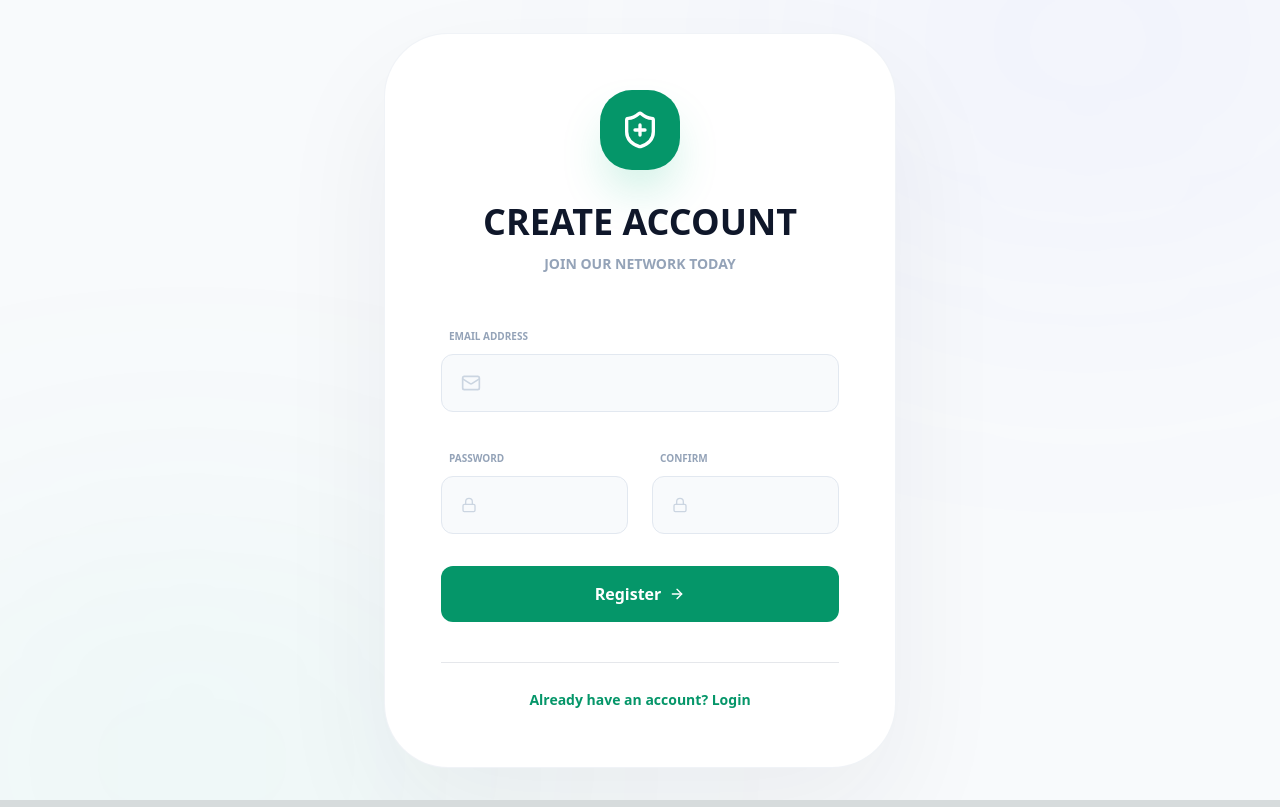
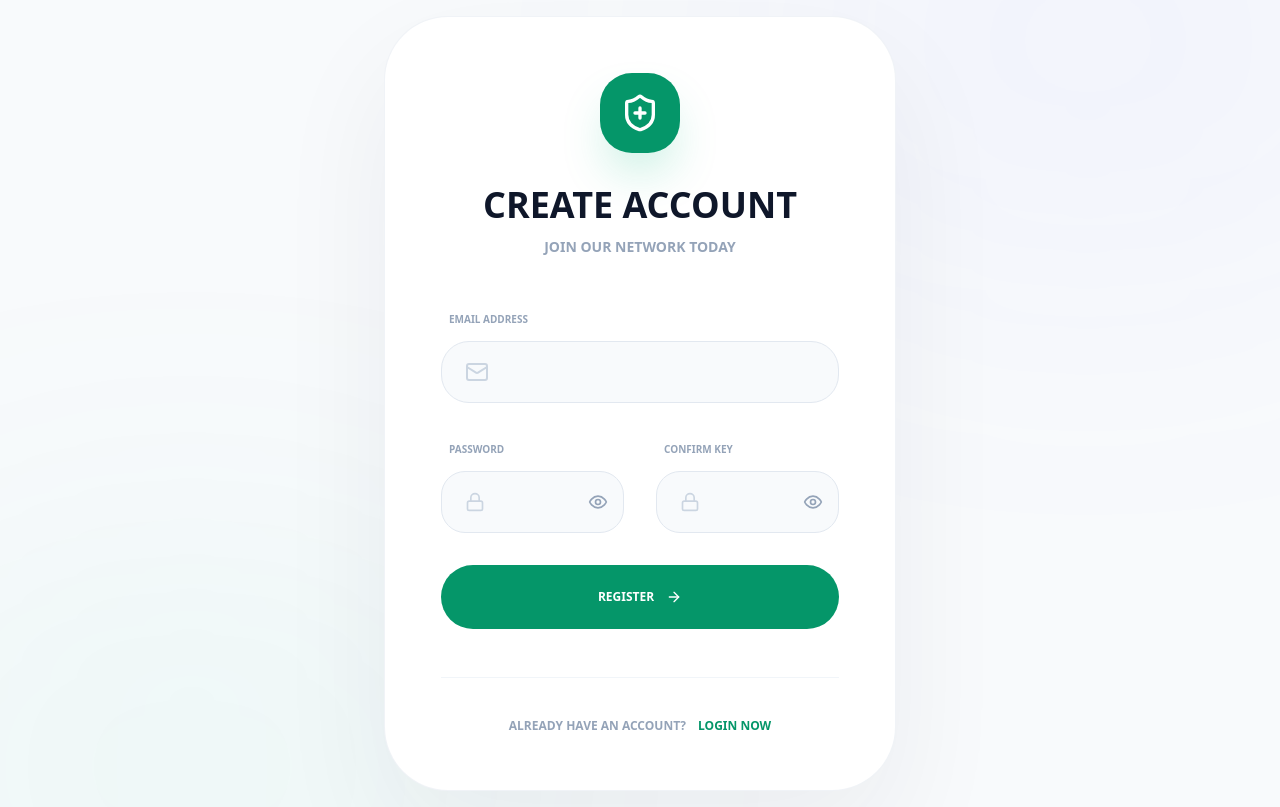
Before and after one commit to SumitCitrusbug/dcl-pin, a Next.js app: page /register in a window 1280 px wide. Built offline with nearby package versions, Linux system fonts and the light colour scheme.

Commit message:
Implement password visibility toggle in registration form
Added password visibility toggle for password and confirm password fields.

```diff
--- a/src/app/register/page.tsx
+++ b/src/app/register/page.tsx
@@ -4,7 +4,7 @@ import { useState } from "react";
 import { useRouter } from "next/navigation";
 import Link from "next/link";
 import useToast from "@/components/Toast";
-import { Loader2, Mail, Lock, ShieldPlus, ArrowRight } from "lucide-react";
+import { Loader2, Mail, Lock, ShieldPlus, ArrowRight, Eye, EyeOff } from "lucide-react";
 
 export default function RegisterPage() {
   const [formData, setFormData] = useState({
@@ -13,6 +13,9 @@ export default function RegisterPage() {
     confirmPassword: ""
   });
   const [loading, setLoading] = useState(false);
+  const [showPassword, setShowPassword] = useState(false);
+  const [showConfirm, setShowConfirm] = useState(false);
+
   const { showToast, ToastComponent } = useToast();
   const router = useRouter();
 
@@ -49,7 +52,7 @@ export default function RegisterPage() {
         const data = await res.json();
         showToast(data.error || "Registration failed", "error");
       }
-    } catch (err) {
+    } catch {
       showToast("Something went wrong", "error");
     }
 
@@ -58,12 +61,14 @@ export default function RegisterPage() {
 
   return (
     <div className="flex items-center justify-center min-h-screen bg-[#f8fafc] p-4 font-sans relative overflow-hidden">
+
       <div className="absolute top-[-20%] right-[-10%] w-[50%] h-[50%] bg-indigo-500/5 rounded-full blur-[140px]" />
       <div className="absolute bottom-[-20%] left-[-10%] w-[50%] h-[50%] bg-emerald-500/5 rounded-full blur-[140px]" />
 
       <div className="w-full max-w-lg relative z-10">
         <div className="bg-white p-8 md:p-14 rounded-[4rem] shadow-[0_50px_120px_rgba(30,41,59,0.06)] border border-slate-200/50">
 
+          {/* Header */}
           <div className="text-center mb-12">
             <div className="inline-flex items-center justify-center w-20 h-20 bg-emerald-600 rounded-[2rem] shadow-2xl shadow-emerald-500/30 mb-8">
               <ShieldPlus className="w-10 h-10 text-white" />
@@ -72,69 +77,101 @@ export default function RegisterPage() {
             <p className="text-slate-400 font-bold text-sm uppercase">Join our network today</p>
           </div>
 
+          {/* Form */}
           <form onSubmit={handleSubmit} className="space-y-8">
 
-            <div>
+            {/* Email */}
+            <div className="space-y-3">
               <label className="text-[10px] font-black text-slate-400 uppercase ml-2">Email Address</label>
-              <div className="relative mt-2">
-                <Mail className="absolute left-5 top-1/2 -translate-y-1/2 text-slate-300 w-5 h-5" />
+              <div className="relative group">
+                <Mail className="absolute left-6 top-1/2 -translate-y-1/2 text-slate-300 w-6 h-6" />
                 <input
                   type="email"
                   value={formData.email}
-                  onChange={(e) => setFormData({ ...formData, email: e.target.value })}
-                  className="w-full pl-14 pr-4 py-4 bg-slate-50 border border-slate-200 rounded-xl outline-none"
+                  onChange={(e) => setFormData({...formData, email: e.target.value})}
+                  className="block w-full pl-16 pr-6 py-5 bg-slate-50 border border-slate-200 rounded-[1.75rem] outline-none font-bold text-sm text-black placeholder:text-slate-400"
                   required
                 />
               </div>
             </div>
 
-            <div className="grid grid-cols-2 gap-6">
-              <div>
+            {/* Passwords */}
+            <div className="grid grid-cols-1 sm:grid-cols-2 gap-8">
+
+              {/* Password */}
+              <div className="space-y-3">
                 <label className="text-[10px] font-black text-slate-400 uppercase ml-2">Password</label>
-                <div className="relative mt-2">
-                  <Lock className="absolute left-5 top-1/2 -translate-y-1/2 text-slate-300 w-4 h-4" />
+                <div className="relative group">
+                  <Lock className="absolute left-6 top-1/2 -translate-y-1/2 text-slate-300 w-5 h-5" />
+
                   <input
-                    type="password"
+                    type={showPassword ? "text" : "password"}
                     value={formData.password}
-                    onChange={(e) => setFormData({ ...formData, password: e.target.value })}
-                    className="w-full pl-12 pr-4 py-4 bg-slate-50 border border-slate-200 rounded-xl outline-none"
+                    onChange={(e) => setFormData({...formData, password: e.target.value})}
+                    className="block w-full pl-14 pr-12 py-5 bg-slate-50 border border-slate-200 rounded-[1.5rem] outline-none font-bold text-sm text-black placeholder:text-slate-400"
                     required
                   />
+
+                  <button
+                    type="button"
+                    onClick={() => setShowPassword(!showPassword)}
+                    className="absolute right-4 top-1/2 -translate-y-1/2 text-slate-400"
+                  >
+                    {showPassword ? <EyeOff className="w-5 h-5" /> : <Eye className="w-5 h-5" />}
+                  </button>
                 </div>
               </div>
 
-              <div>
-                <label className="text-[10px] font-black text-slate-400 uppercase ml-2">Confirm</label>
-                <div className="relative mt-2">
-                  <Lock className="absolute left-5 top-1/2 -translate-y-1/2 text-slate-300 w-4 h-4" />
+              {/* Confirm Password */}
+              <div className="space-y-3">
+                <label className="text-[10px] font-black text-slate-400 uppercase ml-2">Confirm Key</label>
+                <div className="relative group">
+                  <Lock className="absolute left-6 top-1/2 -translate-y-1/2 text-slate-300 w-5 h-5" />
+
                   <input
-                    type="password"
+                    type={showConfirm ? "text" : "password"}
                     value={formData.confirmPassword}
-                    onChange={(e) => setFormData({ ...formData, confirmPassword: e.target.value })}
-                    className="w-full pl-12 pr-4 py-4 bg-slate-50 border border-slate-200 rounded-xl outline-none"
+                    onChange={(e) => setFormData({...formData, confirmPassword: e.target.value})}
+                    className="block w-full pl-14 pr-12 py-5 bg-slate-50 border border-slate-200 rounded-[1.5rem] outline-none font-bold text-sm text-black placeholder:text-slate-400"
                     required
                   />
+
+                  <button
+                    type="button"
+                    onClick={() => setShowConfirm(!showConfirm)}
+                    className="absolute right-4 top-1/2 -translate-y-1/2 text-slate-400"
+                  >
+                    {showConfirm ? <EyeOff className="w-5 h-5" /> : <Eye className="w-5 h-5" />}
+                  </button>
                 </div>
               </div>
+
             </div>
 
+            {/* Submit */}
             <button
               type="submit"
               disabled={loading}
-              className="w-full py-4 bg-emerald-600 text-white rounded-xl font-bold"
+              className="group w-full flex justify-center items-center py-6 rounded-[2.5rem] text-xs font-black uppercase text-white bg-emerald-600 hover:bg-emerald-700 transition-all"
             >
-              {loading ? <Loader2 className="w-5 h-5 animate-spin mx-auto" /> : (
-                <span className="flex items-center justify-center">
-                  Register <ArrowRight className="ml-2 w-4 h-4" />
-                </span>
+              {loading ? (
+                <Loader2 className="w-6 h-6 animate-spin" />
+              ) : (
+                <div className="flex items-center">
+                  Register <ArrowRight className="w-4 h-4 ml-3" />
+                </div>
               )}
             </button>
           </form>
 
-          <div className="mt-10 text-center border-t pt-6">
-            <Link href="/login" className="text-emerald-600 font-bold text-sm">
-              Already have an account? Login
-            </Link>
+          {/* Footer */}
+          <div className="mt-12 text-center border-t border-slate-100 pt-10">
+            <p className="text-slate-400 text-xs font-black uppercase">
+              Already have an account?
+              <Link href="/login" className="text-emerald-600 ml-3 hover:underline">
+                Login Now
+              </Link>
+            </p>
           </div>
 
         </div>
```
